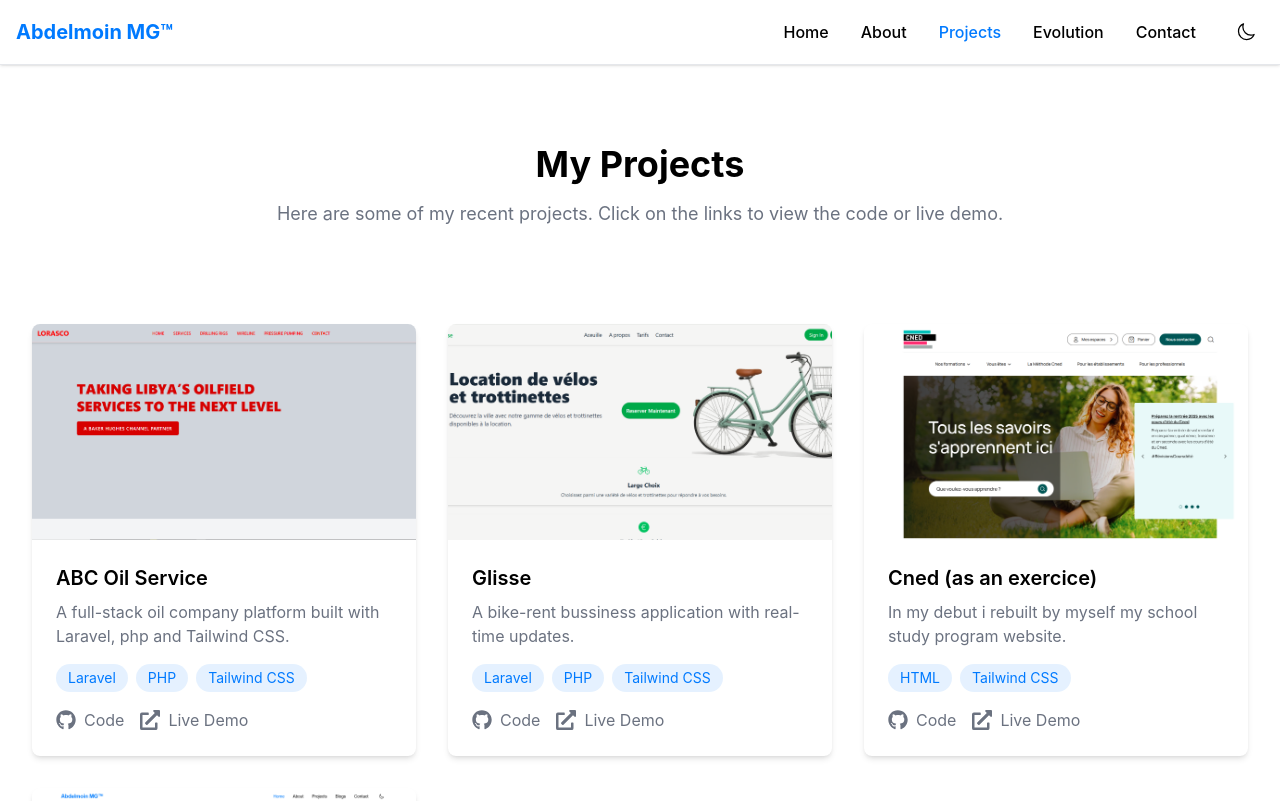
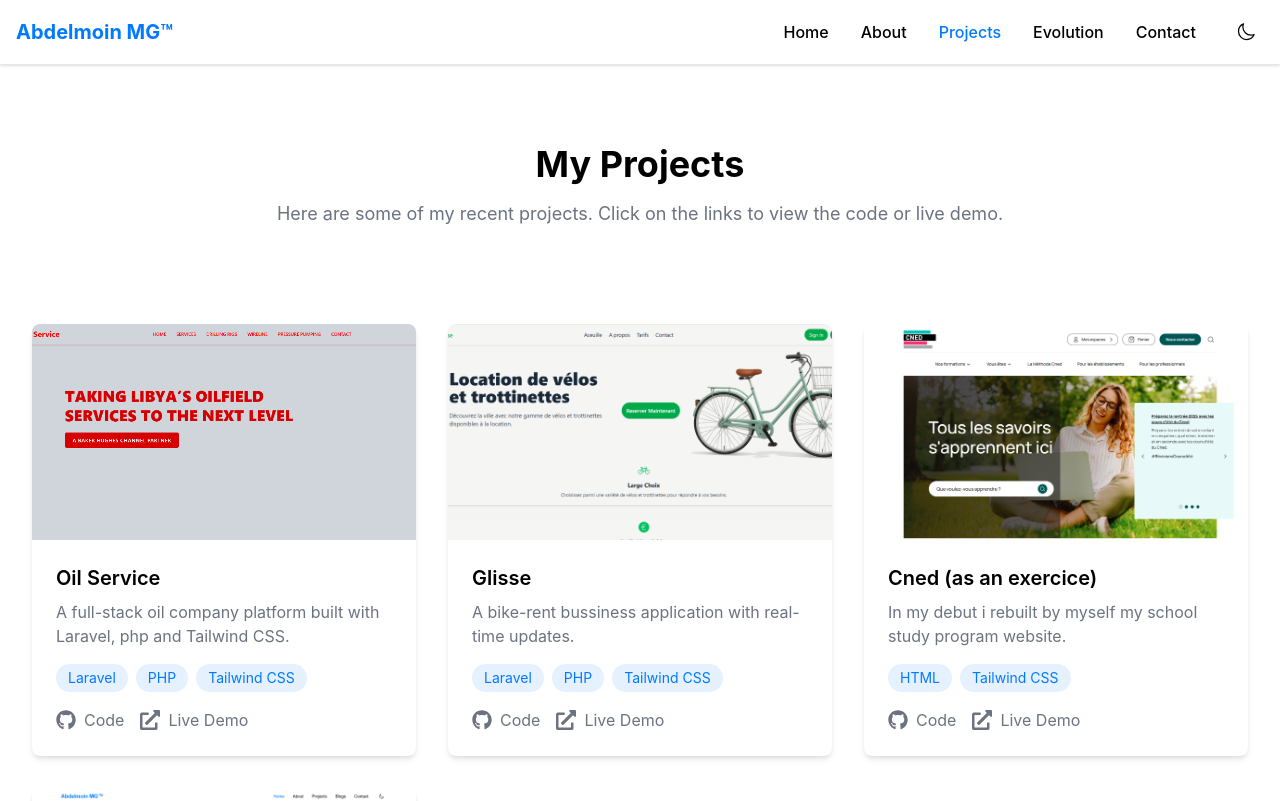
Before and after one commit to AMG218-ios/Portfolio-website, a Next.js app: page /projects in a window 1280 px wide. Shown: the top 801 px of the page. Built offline with nearby package versions, Linux system fonts and the light colour scheme.

Commit message:
writing some notes

```diff
--- a/src/contents/projects.ts
+++ b/src/contents/projects.ts
@@ -3,7 +3,7 @@ import {Project} from "@/types";
 
 export const projects: Project[] = [
     {
-        title: 'ABC Oil Service',
+        title: 'Oil Service',
         description: 'A full-stack oil company platform built with Laravel, php and Tailwind CSS.',
         technologies: ['Laravel', 'PHP', 'Tailwind CSS'],
         githubLink: 'https://github.com',
```
Also changed, not shown: public/projects/LORASCO.png.
